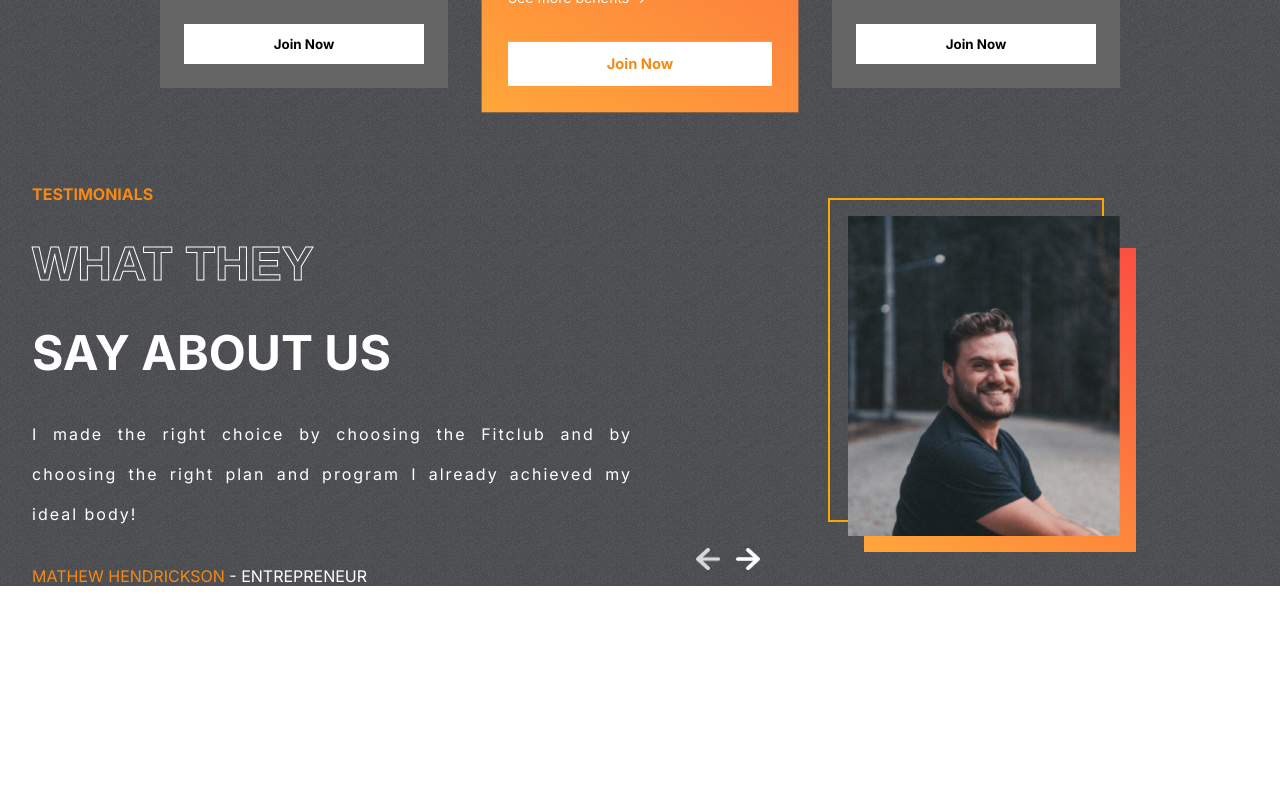
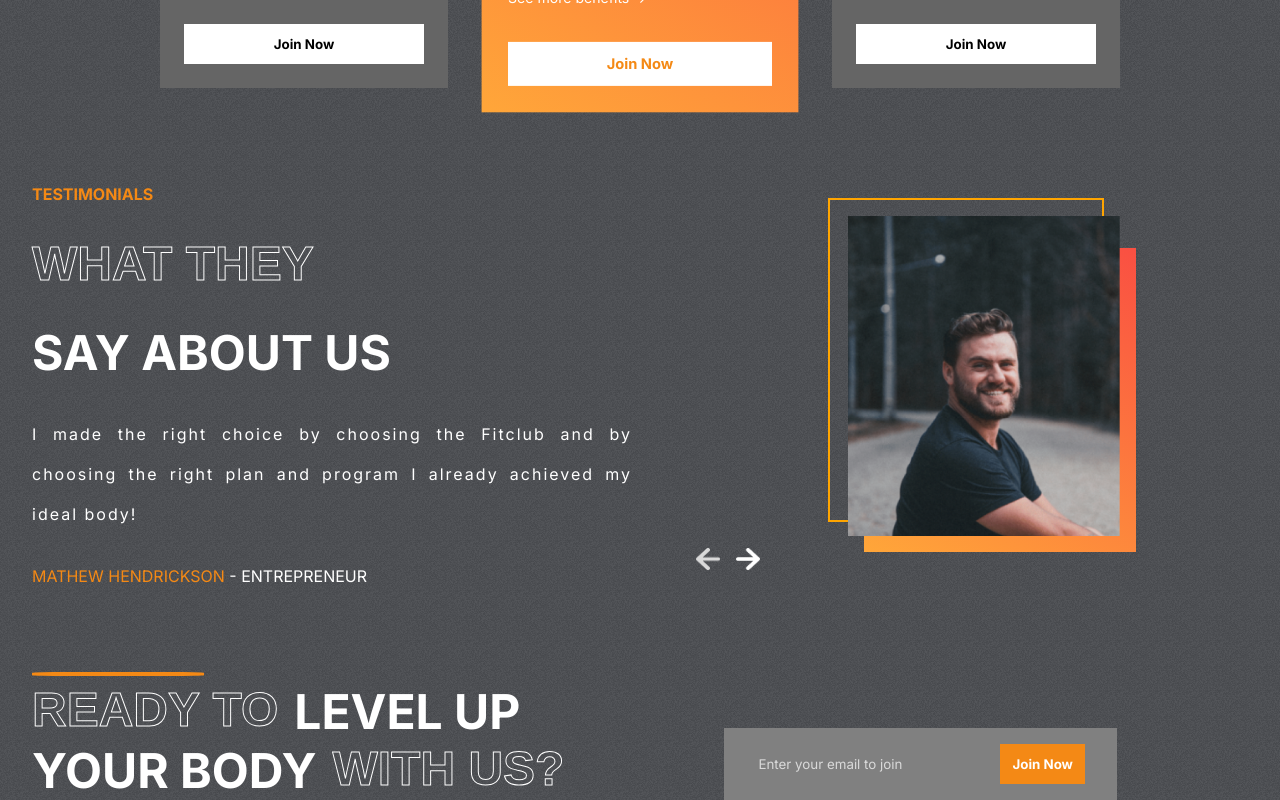
Before and after one commit to abhi-0086/fit-shit, a React (Create React App) app: page / in a window 1280 px wide. Shown: the part 2344-3144 px from the top of the page. Before the commit the page ends 2930 px from the top, so only its background shows below. Built offline with nearby package versions, Linux system fonts and the light colour scheme.

Commit message:
completed join section

```diff
--- a/package.json
+++ b/package.json
@@ -3,6 +3,7 @@
   "version": "0.1.0",
   "private": true,
   "dependencies": {
+    "@emailjs/browser": "^3.11.0",
     "@testing-library/jest-dom": "^5.16.5",
     "@testing-library/react": "^13.4.0",
     "@testing-library/user-event": "^13.5.0",
--- a/src/App.js
+++ b/src/App.js
@@ -1,5 +1,6 @@
 import "./App.css";
 import Hero from "./components/Hero/Hero";
+import Join from "./components/Join/Join";
 import Plans from "./components/Plans/Plans";
 import Programs from "./components/Programs/Programs";
 import Reasons from "./components/Reasons/Reasons";
@@ -13,6 +14,7 @@
       <Reasons />
       <Plans />
       <Testimonials />
+      <Join />
     </div>
   );
 }
--- /dev/null
+++ b/src/components/Join/Join.css
@@ -0,0 +1,55 @@
+.Join {
+  display: flex;
+  padding: 0 2rem;
+  gap: 10rem;
+}
+
+.left-join {
+  color: white;
+  font-size: 3rem;
+  font-weight: bold;
+  text-transform: uppercase;
+  position: relative;
+}
+
+.left-join > hr {
+  position: absolute;
+  width: 10.5rem;
+  border: 2px solid var(--orange);
+  border-radius: 20%;
+  margin: -10px 0;
+}
+
+.left-join > div {
+  display: flex;
+  gap: 1rem;
+}
+
+.right-join {
+  display: flex;
+  justify-content: center;
+  align-items: flex-end;
+}
+
+.email-container {
+  display: flex;
+  gap: 3rem;
+  background-color: gray;
+  padding: 1rem 2rem;
+}
+
+.email-container > input {
+  background-color: transparent;
+  border: none;
+  outline: none;
+  color: var(--lightgray);
+}
+
+::placeholder {
+  color: var(--lightgray);
+}
+
+.btn-j {
+  background-color: var(--orange);
+  color: white;
+}
--- /dev/null
+++ b/src/components/Join/Join.jsx
@@ -0,0 +1,64 @@
+import React, { useRef } from "react";
+import "./Join.css";
+import emailjs from "@emailjs/browser";
+
+const Join = () => {
+  const form = useRef();
+
+  const sendEmail = (e) => {
+    e.preventDefault();
+
+    emailjs
+      .sendForm(
+        "service_r4m16xb",
+        "template_i2vxcl",
+        form.current,
+        "AnxWFwBnJG424Dhzb"
+      )
+      .then(
+        (result) => {
+          console.log(result.text);
+        },
+        (error) => {
+          console.log(error.text);
+        }
+      );
+  };
+
+  return (
+    <div className="Join" id="join-us">
+      {/* left side */}
+      <div className="left-join">
+        <hr />
+        <div>
+          <span className="stroke-text">READY TO</span>
+          <span> LEVEL UP</span>
+        </div>
+        <div>
+          <span>YOUR BODY</span>
+          <span className="stroke-text"> WITH US?</span>
+        </div>
+      </div>
+
+      {/* right side */}
+      <div className="right-join">
+        <form
+          ref={form}
+          action=""
+          className="email-container"
+          onSubmit={sendEmail}
+        >
+          <input
+            type="email"
+            name="user_email"
+            placeholder="Enter your email to join"
+          />
+
+          <button className="btn btn-j">Join Now</button>
+        </form>
+      </div>
+    </div>
+  );
+};
+
+export default Join;
```
Also changed, not shown: 1 other file (tests, documents, lock files or other folders).
